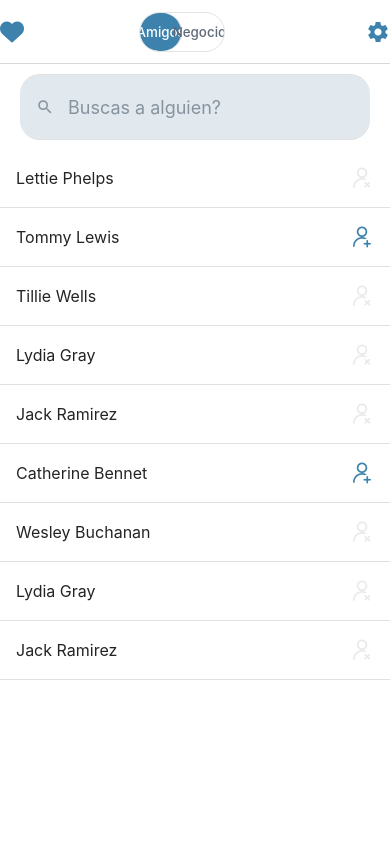
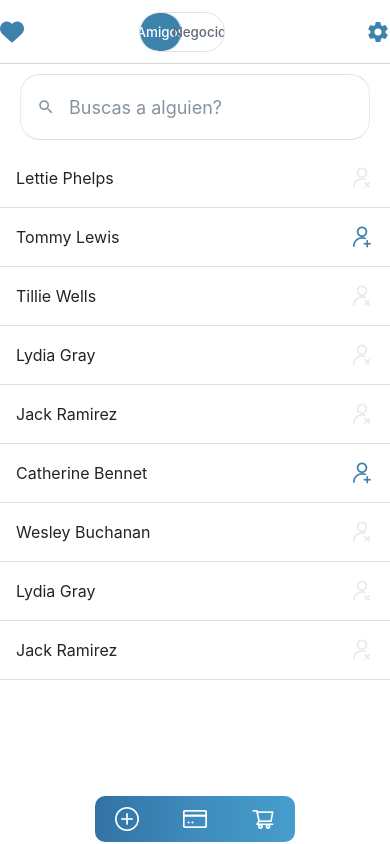
Before and after one commit to aguilared/amigos, a React Native app: screen /Friends in a window 390 px wide. Built offline with nearby package versions, Linux system fonts and the light colour scheme; what expo-linking would draw is missing.

Commit message:
add footer

```diff
--- a/screens/Friends.tsx
+++ b/screens/Friends.tsx
@@ -1,6 +1,7 @@
 import { useState } from "react";
 import { StyleSheet } from "react-native";
-import { SearchBar } from "@rneui/themed";
+import { SearchBar, FAB, Icon } from "@rneui/themed";
+import { LinearGradient } from "expo-linear-gradient";
 
 import EditScreenInfo from "../components/EditScreenInfo";
 import { Text, View } from "../components/Themed";
@@ -72,11 +73,16 @@ export default function Friends() {
           onChangeText={updateSearch}
           value={search}
           containerStyle={{
+            backgroundColor: "transparent",
+            borderWidth: 1,
+            borderColor: "#eaeaea",
             borderRadius: 20,
           }}
           inputContainerStyle={{
             backgroundColor: "transparent",
+            borderColor: "#eaeaea",
           }}
+          inputStyle={{ backgroundColor: "white" }}
           lightTheme
         />
       </View>
@@ -88,6 +94,26 @@ export default function Friends() {
           No se encontraron contactos.
         </Text>
       )}
+
+      <View style={styles.footerContainer}>
+        <LinearGradient
+          colors={["#3272A5", "#3E8CBC", "#469DCB"]}
+          style={{
+            paddingVertical: 10,
+            borderRadius: 10,
+            paddingHorizontal: 20,
+            flexDirection: "row",
+            justifyContent: "space-between",
+            width: 200,
+          }}
+          start={{ x: -1, y: 0 }}
+          end={{ x: 1, y: 0 }}
+        >
+          <Icon name="pluscircleo" type="antdesign" color="white" />
+          <Icon name="creditcard" type="antdesign" color="white" />
+          <Icon name="shoppingcart" type="antdesign" color="white" />
+        </LinearGradient>
+      </View>
     </View>
   );
 }
@@ -103,4 +129,10 @@ const styles = StyleSheet.create({
     paddingHorizontal: 20,
     width: "100%",
   },
+  footerContainer: {
+    position: "absolute",
+    alignSelf: "center",
+    bottom: 2,
+    paddingHorizontal: 40,
+  },
 });
```
